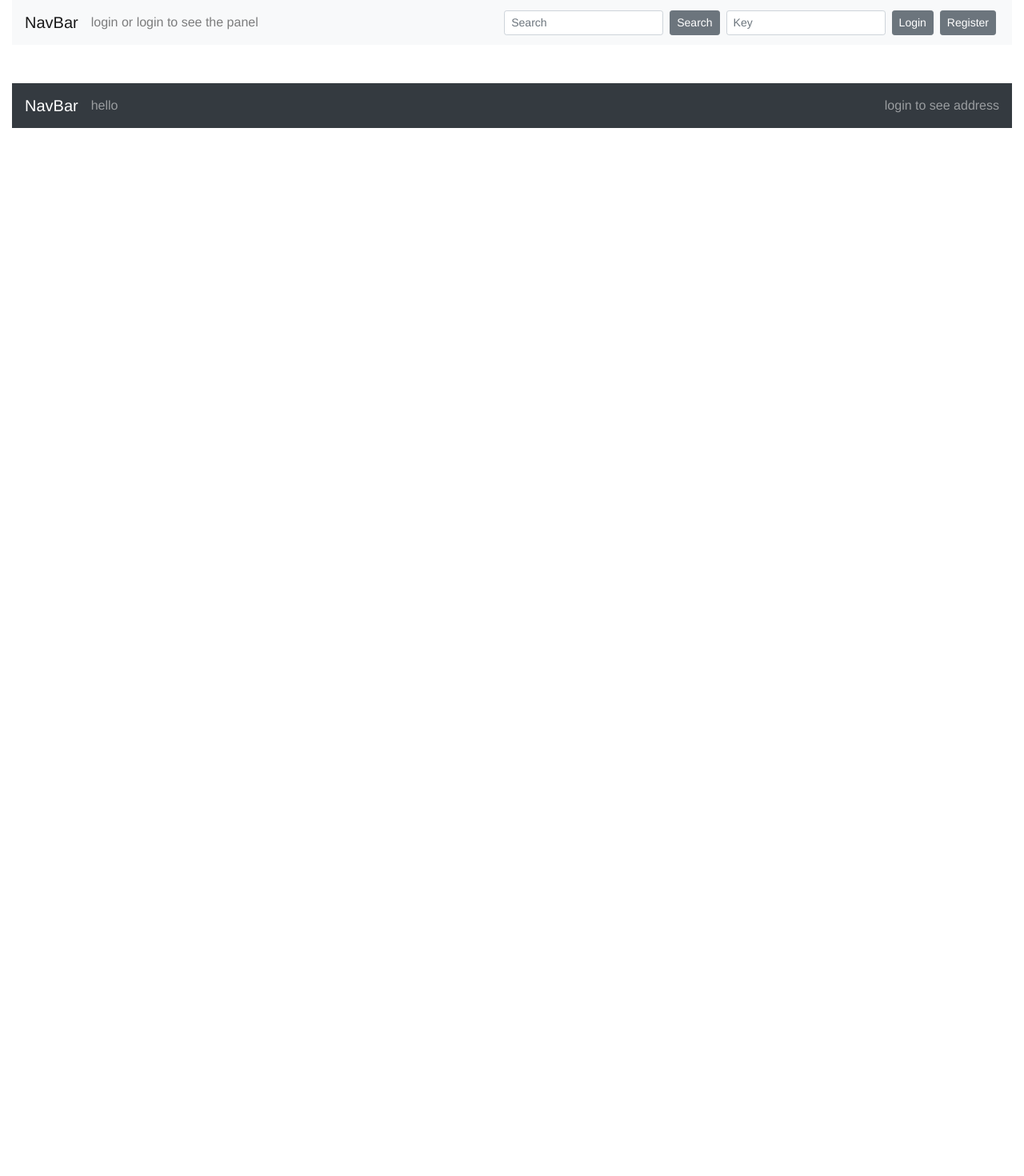
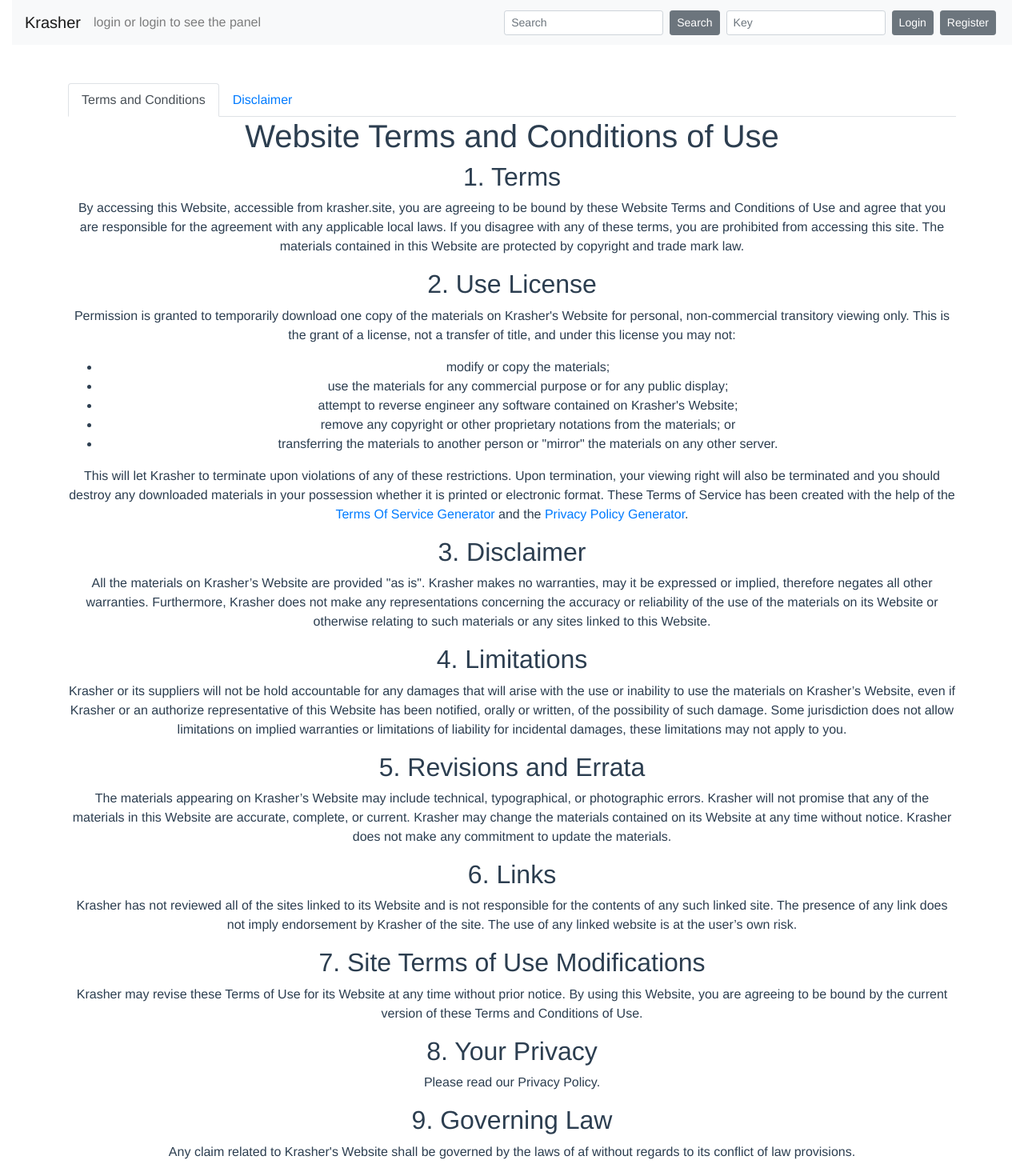
Before and after one commit to resession/crashapp, a Vue app: page /service in a window 1280 px wide. Before the commit this address led to /error. Shown: the top 1470 px of the page at 80% size. Before the commit the page ends 800 px from the top, so only its background shows below. Built offline with nearby package versions, Linux system fonts and the light colour scheme.

Commit message:
add files

```diff
--- a/src/components/Footer.vue
+++ b/src/components/Footer.vue
@@ -1,7 +1,7 @@
 <template>
   <b-container fluid>
     <b-navbar toggleable="lg" type="dark" variant="dark">
-        <b-navbar-brand :to="{name: 'Home'}">NavBar</b-navbar-brand>
+        <b-navbar-brand :to="{name: 'Service'}">Service</b-navbar-brand>
 
         <b-navbar-toggle target="nav-collapse"></b-navbar-toggle>
 
--- a/src/components/Header.vue
+++ b/src/components/Header.vue
@@ -1,15 +1,15 @@
 <template>
   <b-container fluid>
     <b-navbar toggleable="lg" type="light" variant="light">
-        <b-navbar-brand :to="{name: 'Home'}">NavBar</b-navbar-brand>
+        <b-navbar-brand :to="{name: 'Home'}">Krasher</b-navbar-brand>
 
         <b-navbar-toggle target="nav-collapse"></b-navbar-toggle>
 
         <b-collapse id="nav-collapse" is-nav>
         <b-navbar-nav>
           <b-nav-text v-if="!isLoggedIn">login or login to see the panel</b-nav-text>
-          <b-nav-item :to="{name: 'Feed'}" v-if="isLoggedIn">Feed</b-nav-item>
-          <b-nav-item :to="{name: 'Page'}" v-if="isLoggedIn">Page</b-nav-item>
+          <!-- <b-nav-item :to="{name: 'Feed'}" v-if="isLoggedIn">Feed</b-nav-item> -->
+          <!-- <b-nav-item :to="{name: 'Page'}" v-if="isLoggedIn">Page</b-nav-item> -->
           <b-nav-text v-if="feedback.signup">{{feedback.signup}}</b-nav-text>
           <b-nav-text v-if="registerData.key" class="mx-2"><span style="font-size: 16px;color: black;">SAVE YOUR KEY/PASSWORD, REMOVING IN {{registerData.sec}}:</span><span style="font-size: 12px;color: black;" class="mx-2">{{registerData.key}}</span></b-nav-text>
         </b-navbar-nav>
--- a/src/router/index.js
+++ b/src/router/index.js
@@ -1,6 +1,7 @@
 import Vue from 'vue'
 import VueRouter from 'vue-router'
 import Home from '../views/Home.vue'
+import Service from '../views/Service.vue'
 import NotFound from '../views/NotFound.vue'
 
 Vue.use(VueRouter)
@@ -10,6 +11,11 @@
     path: '/',
     name: 'Home',
     component: Home
+  },
+  {
+    path: '/service',
+    name: 'Service',
+    component: Service
   },
   {
     path: '/error',
--- /dev/null
+++ b/src/views/Service.vue
@@ -0,0 +1,89 @@
+<template>
+  <b-container>
+      <b-row>
+          <b-col>
+            <b-tabs>
+                <b-tab title="Terms and Conditions" active>
+<h1>Website Terms and Conditions of Use</h1>
+
+<h2>1. Terms</h2>
+
+<p>By accessing this Website, accessible from krasher.site, you are agreeing to be bound by these Website Terms and Conditions of Use and agree that you are responsible for the agreement with any applicable local laws. If you disagree with any of these terms, you are prohibited from accessing this site. The materials contained in this Website are protected by copyright and trade mark law.</p>
+
+<h2>2. Use License</h2>
+
+<p>Permission is granted to temporarily download one copy of the materials on Krasher's Website for personal, non-commercial transitory viewing only. This is the grant of a license, not a transfer of title, and under this license you may not:</p>
+
+<ul>
+    <li>modify or copy the materials;</li>
+    <li>use the materials for any commercial purpose or for any public display;</li>
+    <li>attempt to reverse engineer any software contained on Krasher's Website;</li>
+    <li>remove any copyright or other proprietary notations from the materials; or</li>
+    <li>transferring the materials to another person or "mirror" the materials on any other server.</li>
+</ul>
+
+<p>This will let Krasher to terminate upon violations of any of these restrictions. Upon termination, your viewing right will also be terminated and you should destroy any downloaded materials in your possession whether it is printed or electronic format. These Terms of Service has been created with the help of the <a href="https://www.termsofservicegenerator.net">Terms Of Service Generator</a> and the <a href="https://www.generateprivacypolicy.com">Privacy Policy Generator</a>.</p>
+
+<h2>3. Disclaimer</h2>
+
+<p>All the materials on Krasher’s Website are provided "as is". Krasher makes no warranties, may it be expressed or implied, therefore negates all other warranties. Furthermore, Krasher does not make any representations concerning the accuracy or reliability of the use of the materials on its Website or otherwise relating to such materials or any sites linked to this Website.</p>
+
+<h2>4. Limitations</h2>
+
+<p>Krasher or its suppliers will not be hold accountable for any damages that will arise with the use or inability to use the materials on Krasher’s Website, even if Krasher or an authorize representative of this Website has been notified, orally or written, of the possibility of such damage. Some jurisdiction does not allow limitations on implied warranties or limitations of liability for incidental damages, these limitations may not apply to you.</p>
+
+<h2>5. Revisions and Errata</h2>
+
+<p>The materials appearing on Krasher’s Website may include technical, typographical, or photographic errors. Krasher will not promise that any of the materials in this Website are accurate, complete, or current. Krasher may change the materials contained on its Website at any time without notice. Krasher does not make any commitment to update the materials.</p>
+
+<h2>6. Links</h2>
+
+<p>Krasher has not reviewed all of the sites linked to its Website and is not responsible for the contents of any such linked site. The presence of any link does not imply endorsement by Krasher of the site. The use of any linked website is at the user’s own risk.</p>
+
+<h2>7. Site Terms of Use Modifications</h2>
+
+<p>Krasher may revise these Terms of Use for its Website at any time without prior notice. By using this Website, you are agreeing to be bound by the current version of these Terms and Conditions of Use.</p>
+
+<h2>8. Your Privacy</h2>
+
+<p>Please read our Privacy Policy.</p>
+
+<h2>9. Governing Law</h2>
+
+<p>Any claim related to Krasher's Website shall be governed by the laws of af without regards to its conflict of law provisions.</p>
+                </b-tab>
+                <b-tab title="Disclaimer">
+<h1>Disclaimer for Krasher</h1>
+
+<p>If you require any more information or have any questions about our site's disclaimer, please feel free to contact us by email at contact@krasher.site. Our Disclaimer was generated with the help of the <a href="https://www.disclaimergenerator.net/">Disclaimer Generator</a>.</p>
+
+<h2>Disclaimers for Krasher</h2>
+
+<p>All the information on this website - krasher.site - is published in good faith and for general information purpose only. Krasher does not make any warranties about the completeness, reliability and accuracy of this information. Any action you take upon the information you find on this website (Krasher), is strictly at your own risk. Krasher will not be liable for any losses and/or damages in connection with the use of our website.</p>
+
+<p>From our website, you can visit other websites by following hyperlinks to such external sites. While we strive to provide only quality links to useful and ethical websites, we have no control over the content and nature of these sites. These links to other websites do not imply a recommendation for all the content found on these sites. Site owners and content may change without notice and may occur before we have the opportunity to remove a link which may have gone 'bad'.</p>
+
+<p>Please be also aware that when you leave our website, other sites may have different privacy policies and terms which are beyond our control. Please be sure to check the Privacy Policies of these sites as well as their "Terms of Service" before engaging in any business or uploading any information. Our Privacy Policy was created by <a href="https://www.generateprivacypolicy.com/">the Privacy Policy Generator</a>.</p>
+
+<h2>Consent</h2>
+
+<p>By using our website, you hereby consent to our disclaimer and agree to its terms.</p>
+
+<h2>Update</h2>
+
+<p>Should we update, amend or make any changes to this document, those changes will be prominently posted here.</p>
+                </b-tab>
+            </b-tabs>
+          </b-col>
+      </b-row>
+  </b-container>
+</template>
+
+<script>
+export default {
+
+}
+</script>
+
+<style>
+</style>
```
